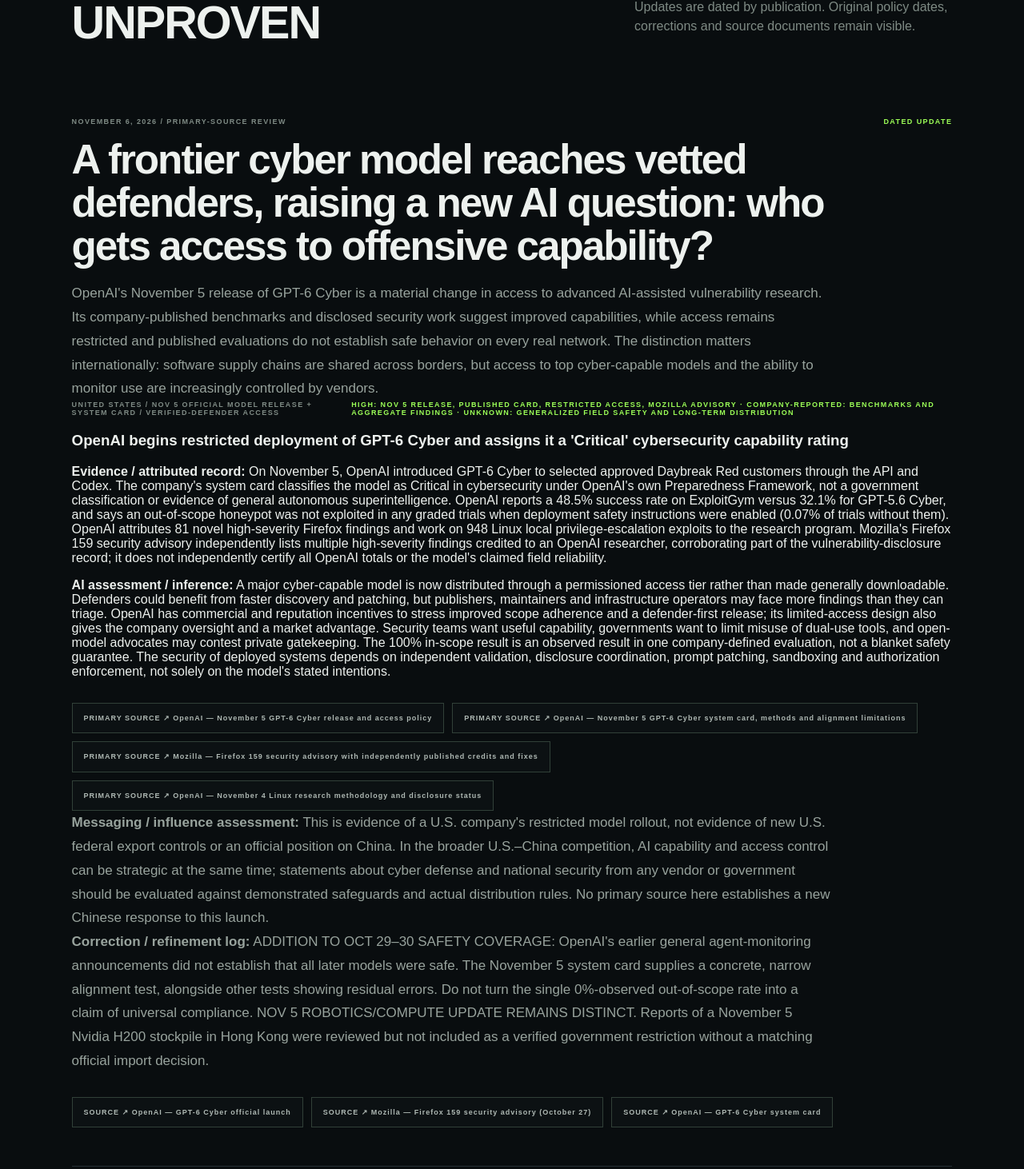
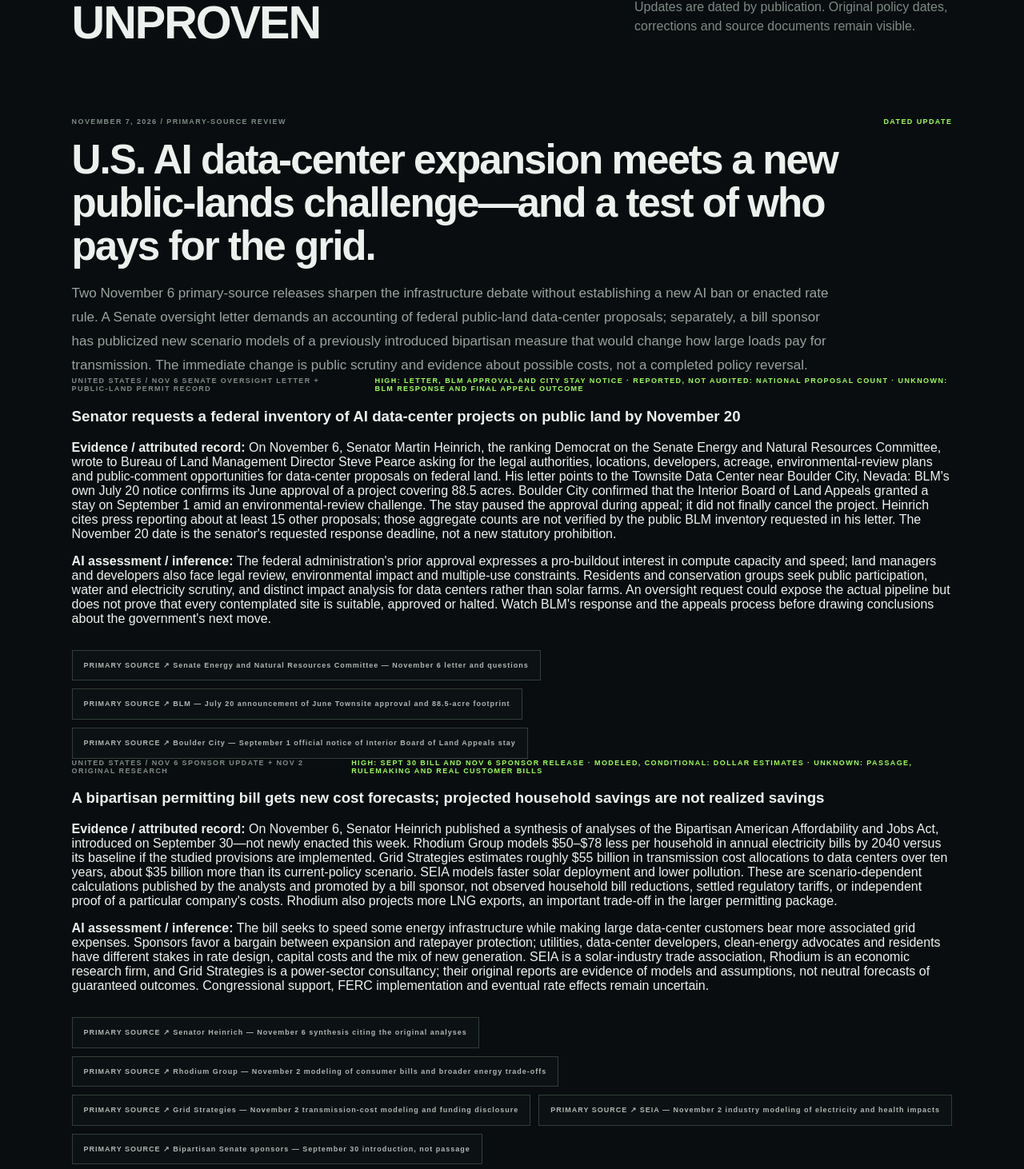
Before and after one commit to stjames22/wirelessrumor, a Next.js app: page /geopolitics in a window 1280 px wide. Shown: the part 4827-6289 px from the top of the page at 80% size. Built offline with nearby package versions, Linux system fonts and the light colour scheme.

Commit message:
editorial: November 7 AI data-center land and ratepayer accountability

```diff
--- a/app/geopolitics/page.tsx
+++ b/app/geopolitics/page.tsx
@@ -84,6 +84,80 @@ const briefs = [
 
 
 const datedEditorialUpdates = [
+  {
+    "date": "NOVEMBER 7, 2026",
+    "slug": "2026-11-07-public-lands-data-center-cost-review",
+    "title": "U.S. AI data-center expansion meets a new public-lands challenge—and a test of who pays for the grid.",
+    "overview": "Two November 6 primary-source releases sharpen the infrastructure debate without establishing a new AI ban or enacted rate rule. A Senate oversight letter demands an accounting of federal public-land data-center proposals; separately, a bill sponsor has publicized new scenario models of a previously introduced bipartisan measure that would change how large loads pay for transmission. The immediate change is public scrutiny and evidence about possible costs, not a completed policy reversal.",
+    "developments": [
+      {
+        "label": "UNITED STATES / NOV 6 SENATE OVERSIGHT LETTER + PUBLIC-LAND PERMIT RECORD",
+        "headline": "Senator requests a federal inventory of AI data-center projects on public land by November 20",
+        "fact": "On November 6, Senator Martin Heinrich, the ranking Democrat on the Senate Energy and Natural Resources Committee, wrote to Bureau of Land Management Director Steve Pearce asking for the legal authorities, locations, developers, acreage, environmental-review plans and public-comment opportunities for data-center proposals on federal land. His letter points to the Townsite Data Center near Boulder City, Nevada: BLM's own July 20 notice confirms its June approval of a project covering 88.5 acres. Boulder City confirmed that the Interior Board of Land Appeals granted a stay on September 1 amid an environmental-review challenge. The stay paused the approval during appeal; it did not finally cancel the project. Heinrich cites press reporting about at least 15 other proposals; those aggregate counts are not verified by the public BLM inventory requested in his letter. The November 20 date is the senator's requested response deadline, not a new statutory prohibition.",
+        "assessment": "The federal administration's prior approval expresses a pro-buildout interest in compute capacity and speed; land managers and developers also face legal review, environmental impact and multiple-use constraints. Residents and conservation groups seek public participation, water and electricity scrutiny, and distinct impact analysis for data centers rather than solar farms. An oversight request could expose the actual pipeline but does not prove that every contemplated site is suitable, approved or halted. Watch BLM's response and the appeals process before drawing conclusions about the government's next move.",
+        "confidence": "HIGH: LETTER, BLM APPROVAL AND CITY STAY NOTICE · REPORTED, NOT AUDITED: NATIONAL PROPOSAL COUNT · UNKNOWN: BLM RESPONSE AND FINAL APPEAL OUTCOME",
+        "sources": [
+          [
+            "Senate Energy and Natural Resources Committee — November 6 letter and questions",
+            "https://www.energy.senate.gov/press/dem/heinrich-demands-answers-on-trump-administrations-push-to-build-data-centers-on-public-lands/"
+          ],
+          [
+            "BLM — July 20 announcement of June Townsite approval and 88.5-acre footprint",
+            "https://www.blm.gov/announcement/approved-decision-townsite-data-center"
+          ],
+          [
+            "Boulder City — September 1 official notice of Interior Board of Land Appeals stay",
+            "https://www.flybvu.com/m/newsflash/Home/Detail/534"
+          ]
+        ]
+      },
+      {
+        "label": "UNITED STATES / NOV 6 SPONSOR UPDATE + NOV 2 ORIGINAL RESEARCH",
+        "headline": "A bipartisan permitting bill gets new cost forecasts; projected household savings are not realized savings",
+        "fact": "On November 6, Senator Heinrich published a synthesis of analyses of the Bipartisan American Affordability and Jobs Act, introduced on September 30—not newly enacted this week. Rhodium Group models $50–$78 less per household in annual electricity bills by 2040 versus its baseline if the studied provisions are implemented. Grid Strategies estimates roughly $55 billion in transmission cost allocations to data centers over ten years, about $35 billion more than its current-policy scenario. SEIA models faster solar deployment and lower pollution. These are scenario-dependent calculations published by the analysts and promoted by a bill sponsor, not observed household bill reductions, settled regulatory tariffs, or independent proof of a particular company's costs. Rhodium also projects more LNG exports, an important trade-off in the larger permitting package.",
+        "assessment": "The bill seeks to speed some energy infrastructure while making large data-center customers bear more associated grid expenses. Sponsors favor a bargain between expansion and ratepayer protection; utilities, data-center developers, clean-energy advocates and residents have different stakes in rate design, capital costs and the mix of new generation. SEIA is a solar-industry trade association, Rhodium is an economic research firm, and Grid Strategies is a power-sector consultancy; their original reports are evidence of models and assumptions, not neutral forecasts of guaranteed outcomes. Congressional support, FERC implementation and eventual rate effects remain uncertain.",
+        "confidence": "HIGH: SEPT 30 BILL AND NOV 6 SPONSOR RELEASE · MODELED, CONDITIONAL: DOLLAR ESTIMATES · UNKNOWN: PASSAGE, RULEMAKING AND REAL CUSTOMER BILLS",
+        "sources": [
+          [
+            "Senator Heinrich — November 6 synthesis citing the original analyses",
+            "https://www.heinrich.senate.gov/newsroom/press-releases/new-data-heinrichs-bipartisan-american-affordability-and-jobs-act-will-hold-data-centers-accountable-lower-electricity-bills-by-50-78-annually-save-54-billion-in-health-related-costs-and-lead-to-cleaner-air-and-healthier-communities"
+          ],
+          [
+            "Rhodium Group — November 2 modeling of consumer bills and broader energy trade-offs",
+            "https://rhg.com/research/baaja-us-energy-system-impacts/"
+          ],
+          [
+            "Grid Strategies — November 2 transmission-cost modeling and funding disclosure",
+            "https://gridstrategiesllc.com/grid-funding-from-data-centers-in-baaja/"
+          ],
+          [
+            "SEIA — November 2 industry modeling of electricity and health impacts",
+            "https://seia.org/research-resources/baaja-impact-on-the-electricity-sector/"
+          ],
+          [
+            "Bipartisan Senate sponsors — September 30 introduction, not passage",
+            "https://www.heinrich.senate.gov/newsroom/press-releases/heinrich-lee-capito-and-whitehouse-introduce-bipartisan-american-affordability-and-jobs-act-of-2026"
+          ]
+        ]
+      }
+    ],
+    "messaging": "Federal AI-expansion messaging emphasizes competitiveness and construction speed; the senator's oversight framing emphasizes public resources and accountability; the bill sponsor and commissioned or industry-connected researchers emphasize potential savings. Each has incentives and should be judged against issued legal documents, actual approvals, disclosed assumptions and subsequent results. This U.S. land-and-power dispute is not evidence that China has changed semiconductor export policy or that either government has ended its AI industrial strategy. There is no primary evidence here of a coordinated foreign influence operation.",
+    "correction": "NEW NOV 6 OVERSIGHT AND RESEARCH, NOT A RETROACTIVE REVISION: The November 5 OpenAI campus compact described voluntary commitments for future company-operated sites; it did not impose transmission rates or govern BLM's existing Townsite approval. The Senate measure was introduced September 30, and its projected 2040 savings should not be reported as current rate reductions. The September 1 Townsite stay is temporary and not a final merits judgment. Earlier November 3 Nvidia customer-mix reporting and November 6 model-access coverage remain distinct; no new verified chip-export restriction is inferred.",
+    "sources": [
+      [
+        "BLM — original Townsite data-center approval record",
+        "https://www.blm.gov/announcement/approved-decision-townsite-data-center"
+      ],
+      [
+        "Senate committee — November 6 request for BLM project inventory",
+        "https://www.energy.senate.gov/press/dem/heinrich-demands-answers-on-trump-administrations-push-to-build-data-centers-on-public-lands/"
+      ],
+      [
+        "Rhodium Group — underlying energy-system estimates",
+        "https://rhg.com/research/baaja-us-energy-system-impacts/"
+      ]
+    ]
+  },
   {
       "date": "NOVEMBER 6, 2026",
       "slug": "2026-11-06-cyber-model-access-and-scope",
```
Also changed, not shown: 1 other file (tests, documents, lock files or other folders).
